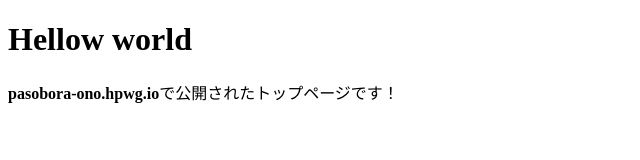
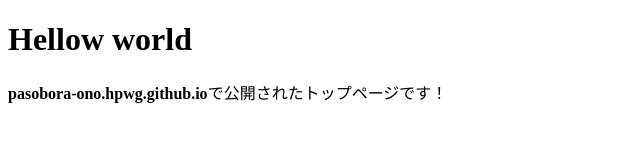
Before and after one commit to pasobora-ono/hpwg.github.io, a plain HTML site: page index.html in a window 1280 px wide. Shown: the full height of the page, 0-640 px from the left. Drawn offline with Linux system fonts and the light colour scheme.

Commit message:
Update index.html

```diff
--- a/index.html
+++ b/index.html
@@ -6,6 +6,6 @@
 </head>
 <body>
 	<h1>Hellow world</h1>
-	<p><b>pasobora-ono.hpwg.io</b>で公開されたトップページです！</p>
+	<p><b>pasobora-ono.hpwg.github.io</b>で公開されたトップページです！</p>
 </body>
 </html>
```
